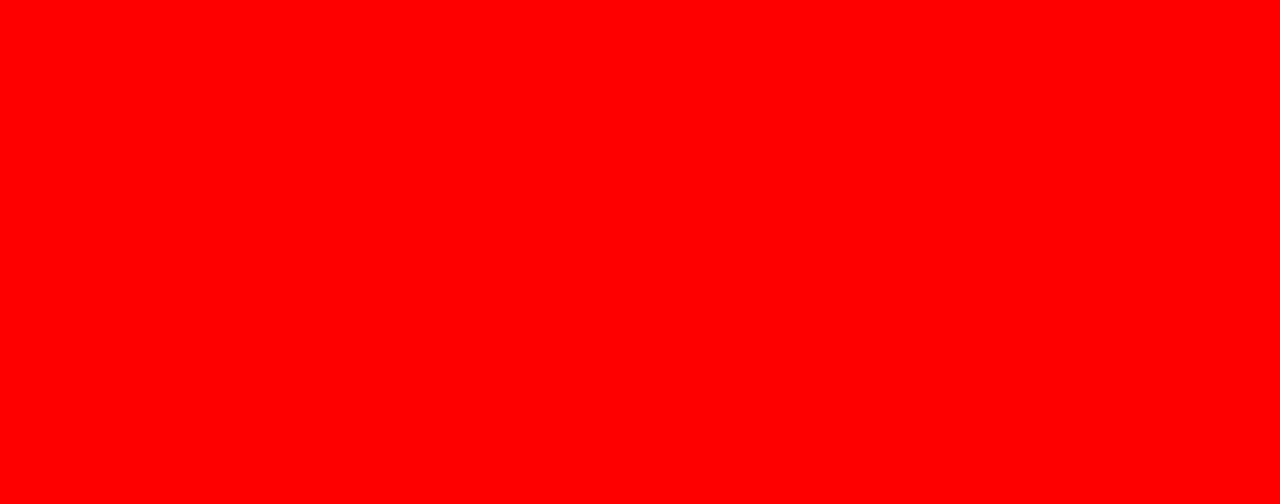
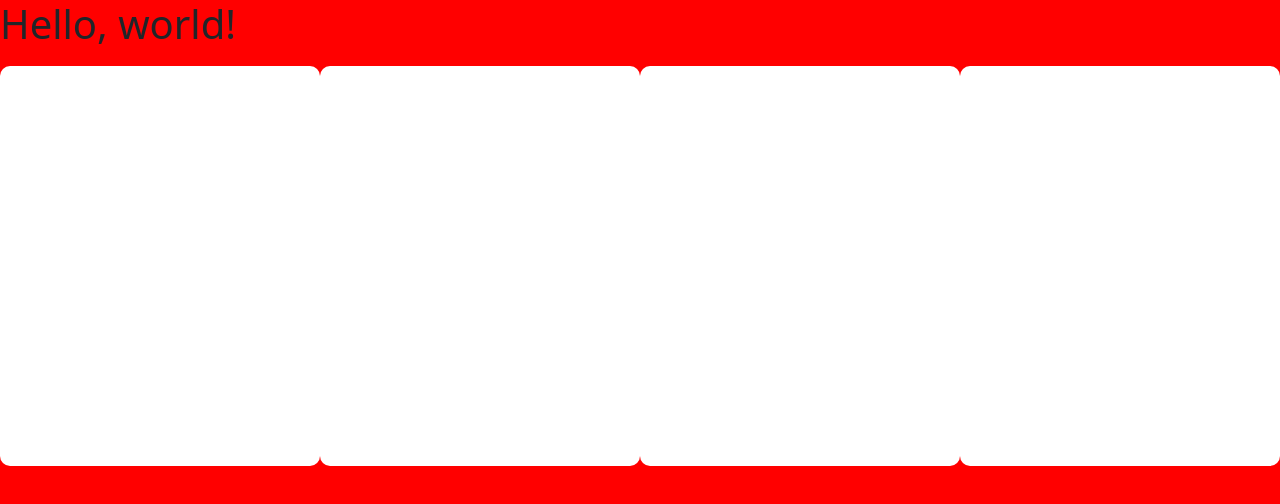
Before and after one commit to MHaseemZahid/class18, a plain HTML site: page index.html in a window 1280 px wide. Shown: the top 504 px of the page. Drawn offline with nearby package versions, Linux system fonts and the light colour scheme.

Commit message:
cad adding

```diff
--- a/class19.css
+++ b/class19.css
@@ -28,9 +28,8 @@ body{
             }
           } */
 
+                /* @media only screen and (min-width: 576px) {
 
-
-                /* @media only screen and (min-width: 576px) {
                     body {
                       background-color: cyan;
                     }
@@ -60,3 +59,22 @@ body{
                             background-color: rgb(41, 83, 97);
                           }
                         } */
+
+.c1{
+    background-color: aliceblue;
+    height: 100vh;
+}
+
+
+.main-box {
+    background-color: red;
+    height: 200vh;
+}
+
+.custom-column {
+    background-color: white;
+    border-radius: 10px;
+    height: 400px;
+    margin-top: 10px;
+    margin-bottom: 10px;
+}
--- a/index.html
+++ b/index.html
@@ -3,10 +3,26 @@
 <head>
     <meta charset="UTF-8">
     <meta name="viewport" content="width=device-width, initial-scale=1.0">
-    <title>Document</title>
+    <title>class19</title>
+    <link href="https://cdn.jsdelivr.net/npm/bootstrap@5.2.3/dist/css/bootstrap.min.css" rel="stylesheet" integrity="sha384-rbsA2VBKQhggwzxH7pPCaAqO46MgnOM80zW1RWuH61DGLwZJEdK2Kadq2F9CUG65" crossorigin="anonymous">
+
+
     <link rel="stylesheet" href="class19.css">
 </head>
+</head>
 <body>
+  <h1>Hello, world!</h1>
 
+
+<div class="container-fluid  main-box">
+    <div class="row">
+        <div class="col-12 col-sm-6 col-md-4 col-lg-3 custom-column"></div>
+        <div class="col-12 col-sm-6 col-md-4 col-lg-3 custom-column"></div>
+        <div class="col-12 col-sm-6 col-md-4 col-lg-3 custom-column"></div>
+        <div class="col-12 col-sm-6 col-md-4 col-lg-3 custom-column"></div>
+    </div>
+</div>
+
+  <script src="https://cdn.jsdelivr.net/npm/bootstrap@5.2.3/dist/js/bootstrap.bundle.min.js" integrity="sha384-kenU1KFdBIe4zVF0s0G1M5b4hcpxyD9F7jL+jjXkk+Q2h455rYXK/7HAuoJl+0I4" crossorigin="anonymous"></script>
 </body>
 </html>
```
